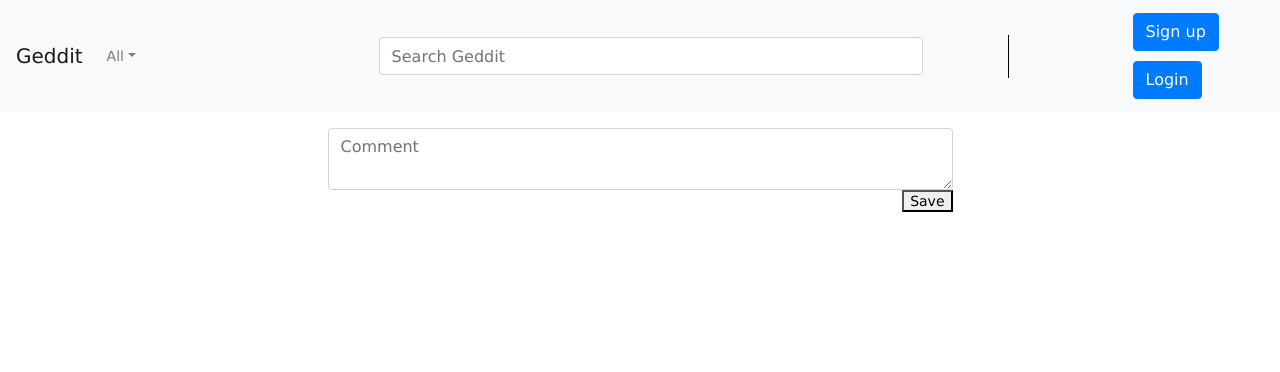
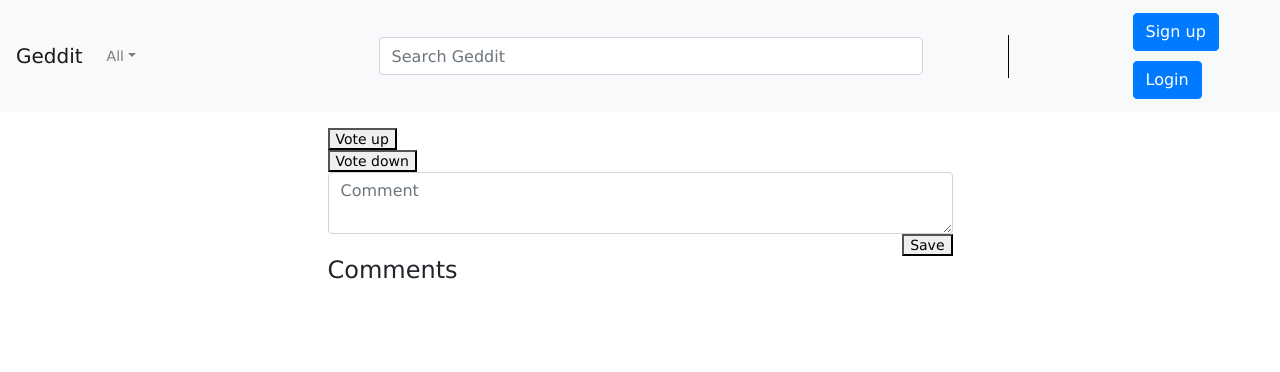
Before and after one commit to C3NZ/Geddit, a Node server app: template views/show-post.pug in a window 1280 px wide. Shown: the top 372 px of the page. Run offline with Node 20, Linux system fonts and the light colour scheme; the template is opened without the code that fills it, so the values that code supplies are empty; the visitor is signed in with stand-in values (Sample User, id 1); some libraries are stand-ins or nearby versions.

Commit message:
[feat] add nested comment and upvote support to views

```diff
--- a/views/layouts/layout.pug
+++ b/views/layouts/layout.pug
@@ -9,3 +9,4 @@ html
         block content
         script(src='https://code.jquery.com/jquery-3.3.1.min.js', integrity='sha256-FgpCb/KJQlLNfOu91ta32o/NMZxltwRo8QtmkMRdAu8=', crossorigin='anonymous')
         script(src="https://stackpath.bootstrapcdn.com/bootstrap/4.1.3/js/bootstrap.bundle.min.js", integrity="sha384-pjaaA8dDz/5BgdFUPX6M/9SUZv4d12SUPF0axWc+VRZkx5xU3daN+lYb49+Ax+Tl", crossorigin="anonymous")
+        script(src='/js/posts.js')
--- a/views/show-post.pug
+++ b/views/show-post.pug
@@ -5,7 +5,7 @@ mixin generateComment(comment)
         p= comment.content
         a(href='/profiles/' + comment.author.username)= comment.author.username
         if user
-            form.reply(action='/comments/' + post._id + '/' + comment._id, method='POST')
+            form.reply(action= '/posts/' + post._id + '/comments/' + comment._id, method='POST')
                 input.form-control(type='hidden', name='author', value=user._id)
                 textarea.form-control(name='content', placeholder='Comment')
                 div.text-right()
@@ -17,14 +17,20 @@ block content
     include includes/navbar
     div.row
         div.col-sm-6.offset-sm-3
-            a.lead(href=post.url)= post.title
-            p()= post.summary
-            a(href='/profiles/' + post.author.username)
-                p()= post.author.username
-            form(action='/comments/' + post._id, method='POST')
+            div#showPostCard()
+                a.lead(href=post.url)= post.title
+                p()= post.summary
+                a(href='/profiles/' + post.author.username)
+                    p()= post.author.username
+                form.vote-up(data-id=post._id)
+                    button(type='submit') Vote up
+                form.vote-down(data-id=post._id)
+                    button(type='submit') Vote down
+            form(action= '/posts' + post._id + '/comments', method='POST')
                 textarea.form-control(name='content', placeholder='Comment')
                 div.text-right()
                     button(type='submit') Save
+            h4#commentsHeader() Comments
             div#commentContainer()
                 each comment in post.comments
                     +generateComment(comment)
```
